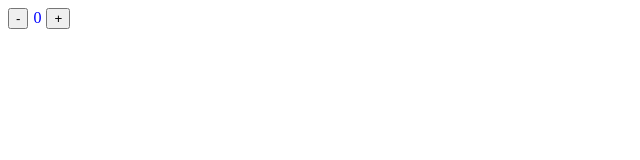
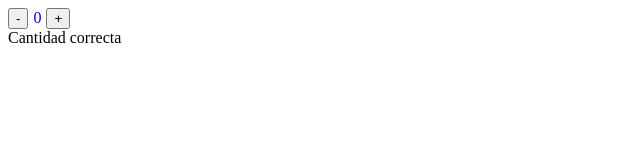
Before and after one commit to NEBULA1978/EMPEZANDO, a Vue app: page / in a window 1280 px wide. Shown: the top 160 px of the page, without its empty margins (0-640 px from the left). Built offline with nearby package versions, Linux system fonts and the light colour scheme.

Commit message:
Añado en template v-if v-else en  archivo App.vue

```diff
--- a/src/App.vue
+++ b/src/App.vue
@@ -2,9 +2,11 @@
 <button @click="decremento">-</button>
 <span :class="miColor">{{ contador }}</span>
 <button @click="incremento">+</button>
+<div v-if="contador<0">Escribe una cantidad mayor de 0</div>
+<div v-else>Cantidad correcta</div>
 </template>
 
-
+<!-- El .value solo utilizamos en script no en template -->
 <!-- Codigo Javascript ,con setup evitamos exportar-->
 
 <script setup>
```
